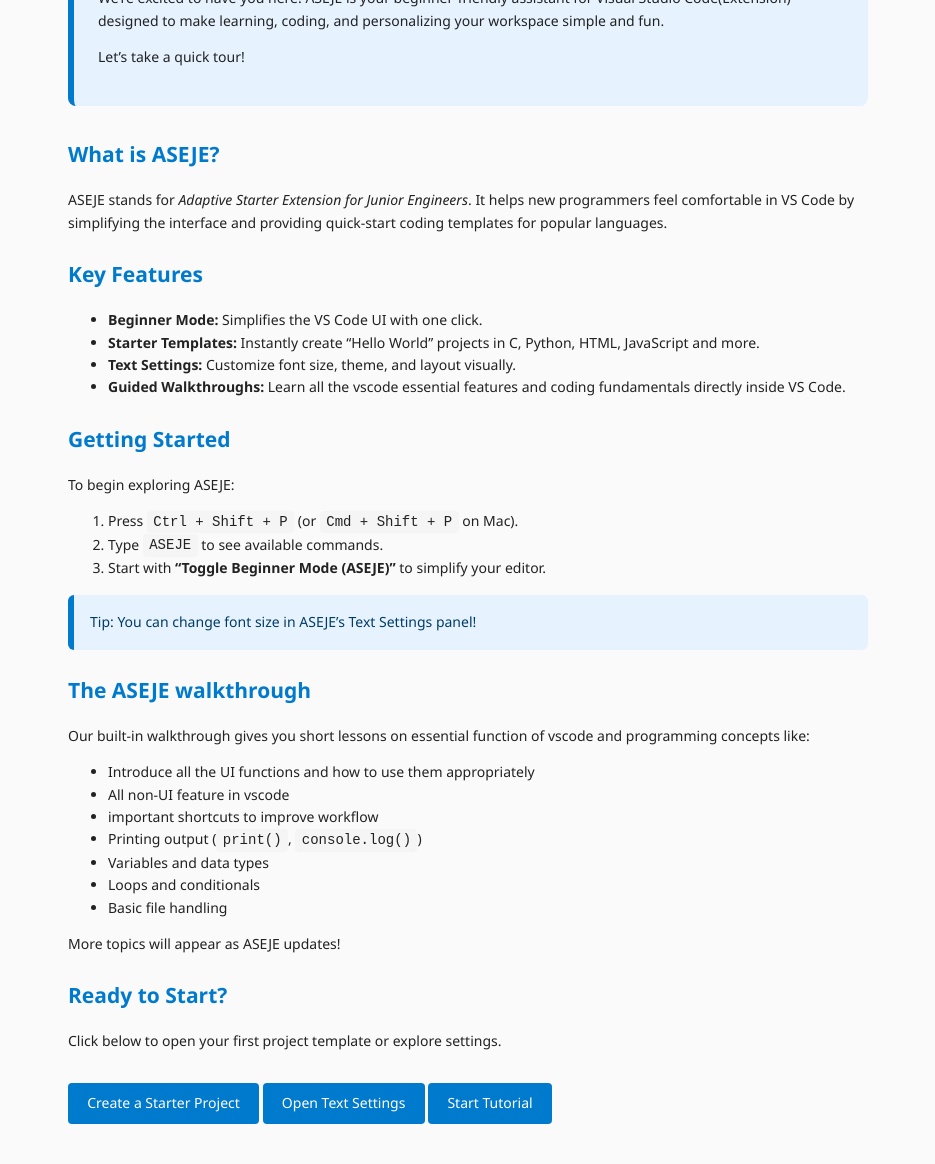
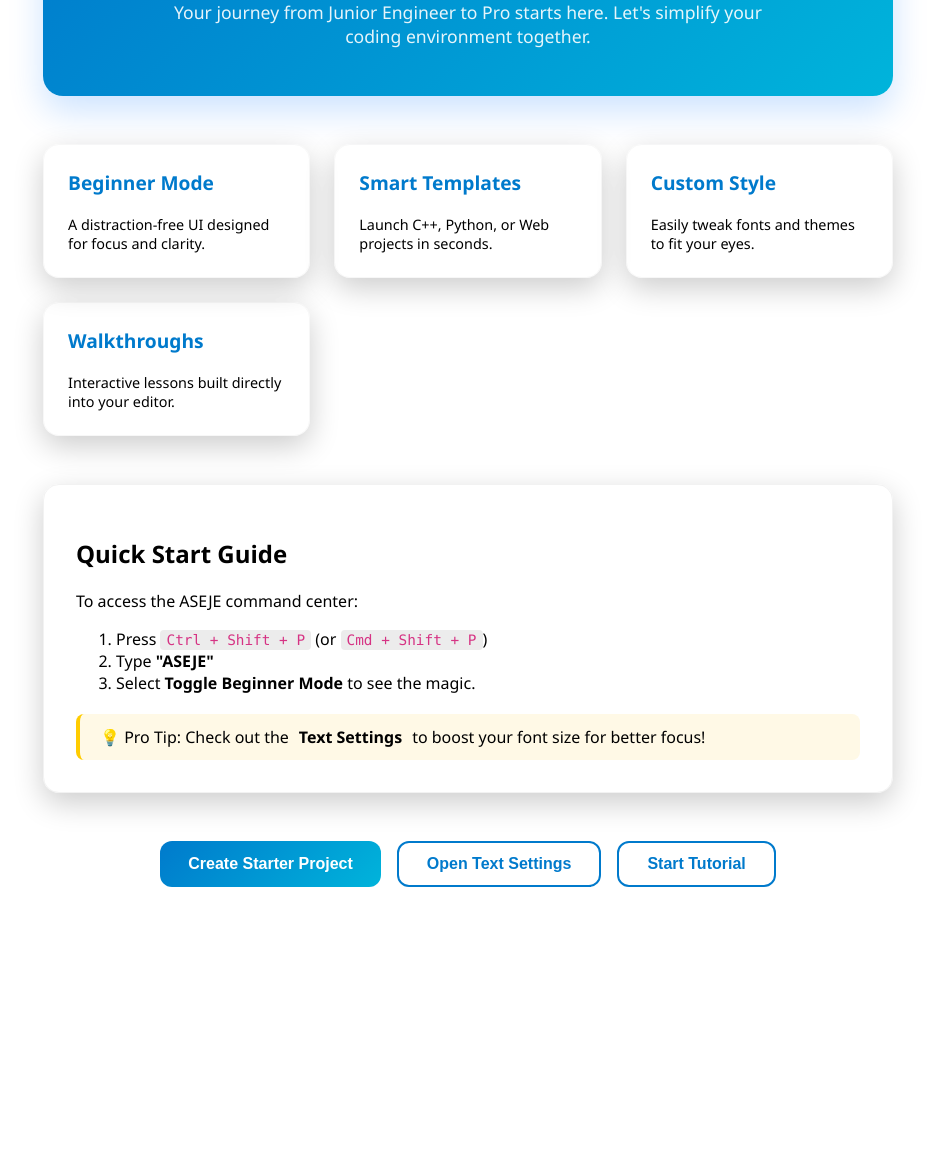
Before and after one commit to evSnow/ASEJE, a website: page view/walkthrough.html in a window 1280 px wide. Shown: the part 159-1323 px from the top of the page, without its empty margins (172-1107 px from the left). After the commit the page ends 1086 px from the top, so only its background shows below. Drawn offline with Linux system fonts and the light colour scheme.

Commit message:
Redesigned walkthrough.html

```diff
--- a/view/walkthrough.html
+++ b/view/walkthrough.html
@@ -2,151 +2,223 @@
 <html lang="en">
 <head>
   <meta charset="UTF-8">
+  <meta name="viewport" content="width=device-width, initial-scale=1.0">
   <title>Welcome to ASEJE</title>
   <style>
+      :root {
+      --primary: #007acc;
+      --primary-gradient: linear-gradient(135deg, #007acc 0%, #00b4db 100%);
+      --bg: var(--vscode-editor-background);
+      --card-bg: var(--vscode-sideBar-background);
+      --text-main: var(--vscode-editor-foreground);
+      --text-muted: var(--vscode-descriptionForeground);
+      --shadow: 0 10px 30px rgba(0, 0, 0, 0.2);
+      }
 
     body {
-      font-size: 14px;
-      font-family: "Segoe UI", Arial, sans-serif;
-      background-color: #fafafa;
-      color: #222;
-      padding: 2rem;
-      line-height: 1.6;
-
-    }
-
-    h1, h2 {
-      color: #007acc;
+      font-family: "Segoe UI Variable Text", "Segoe UI", sans-serif;
+     background-color: var(--bg);
+      color: var(--text-main);
+      margin: 0;
+      padding: 40px 20px;
+      display: flex;
+      justify-content: center;
     }
 
     .container {
-      max-width: 800px;
-      margin: auto;
+      max-width: 850px;
+      width: 100%;
     }
 
-    .welcome-box {
-      background: #e6f3ff;
-      border-left: 6px solid #007acc;
-      padding: 1.5rem;
-      margin-bottom: 2rem;
-      border-radius: 8px;
+    .hero {
+      background: var(--primary-gradient);
+      color: white;
+      padding: 3rem 2rem;
+      border-radius: 20px;
+      text-align: center;
+      box-shadow: 0 15px 35px rgba(0, 114, 255, 0.2);
+      margin-bottom: 3rem;
     }
 
-    .section {
-      margin-top: 1.5rem;
+    .hero h1 {
+      margin: 0;
+      font-size: 2.5rem;
+      letter-spacing: -1px;
     }
 
-    .note {
-      background: #e6f3ff;
-      border-left: 6px solid #007acc;
-      padding: 1rem;
-      border-radius: 6px;
-      margin-top: 1rem;
-      color: #003b66;
+    .hero p {
+      font-size: 1.1rem;
+      opacity: 0.9;
+      max-width: 600px;
+      margin: 1rem auto 0;
+    }
+
+    .grid {
+      display: grid;
+      grid-template-columns: repeat(auto-fit, minmax(200px, 1fr));
+      gap: 1.5rem;
+      margin-bottom: 3rem;
+    }
+
+    .card {
+      background: var(--card-bg);
+      padding: 1.5rem;
+      border-radius: 16px;
+      box-shadow: var(--shadow);
+      border: 1px solid rgba(0, 0, 0, 0.03);
+      transition: transform 0.2s ease, box-shadow 0.2s ease;
+    }
+    .card:hover {
+      transform: translateY(-5px);
+      box-shadow: 0 15px 40px rgba(0, 122, 204, 0.15);
+    }
+
+    .card h3 {
+      color: var(--primary);
+      margin-top: 0;
+      font-size: 1.2rem;
+    }
+
+    .card p {
+      font-size: 0.9rem;
+      color: var(--text-muted);
+      margin-bottom: 0;
+    }
+
+    .instruction-box {
+      background: var(--card-bg);
+      color: var(--text-main);
+      padding: 2rem;
+      border-radius: 16px;
+      box-shadow: var(--shadow);
+      margin-bottom: 3rem;
+      border: 1px solid rgba(128, 128, 128, 0.1);
+    }
+
+
+    code {
+     background: rgba(128, 128, 128, 0.15);
+     padding: 2px 6px;
+     border-radius: 4px;
+     font-family: "Cascadia Code", Consolas, monospace;
+     color: #d63384;
+     font-size: 0.9rem;
+    }
+
+    .actions {
+      display: flex;
+      gap: 1rem;
+      flex-wrap: wrap;
+      justify-content: center;
     }
 
     .btn {
-      display: inline-block;
-      background: #007acc;
+      padding: 12px 28px;
+      border-radius: 12px;
+      font-weight: 600;
+      text-decoration: none;
+      transition: all 0.2s ease;
+      cursor: pointer;
+      border: none;
+      font-size: 1rem;
+    }
+    .btn-primary {
+      background: var(--primary-gradient);
       color: white;
-      padding: 0.6rem 1.2rem;
-      border-radius: 4px;
-      text-decoration: none;
-      margin-top: 1rem;
     }
 
-    .btn:hover {
-      background: #005fa3;
+    .btn-primary:hover {
+      box-shadow: 0 8px 20px rgba(0, 122, 204, 0.3);
+      transform: scale(1.02);
     }
 
-    code {
-      background: #f5f5f5;
-      color: #222;
-      padding: 0.2rem 0.4rem;
-      border-radius: 4px;
+    .btn-outline {
+      background: transparent;
+      border: 2px solid var(--primary);
+      color: var(--primary);
     }
+
+    .btn-outline:hover {
+      background: rgba(0, 122, 204, 0.05);
+    }
+
+    .tip {
+      display: flex;
+      align-items: center;
+      gap: 10px;
+      background: var(--vscode-notifications-background, #fff9e6);
+      border-left: 4px solid #ffcc00;
+      padding: 12px 20px;
+      border-radius: 8px;
+      margin-top: 20px;
+      font-weight: 500;
+    }
+
+
+
   </style>
 </head>
 <body>
   <div class="container">
-    <div class="welcome-box">
-      <h1>Welcome to ASEJE</h1>
-      <p>We’re excited to have you here! ASEJE is your beginner-friendly assistant for Visual Studio Code(Extension)
-      designed to make learning, coding, and personalizing your workspace simple and fun.</p>
-      <p>Let’s take a quick tour!</p>
-    </div>
+   <header class="hero">
+      <h1>🚀 Welcome to ASEJE</h1>
+      <p>Your journey from Junior Engineer to Pro starts here. Let's simplify your coding environment together.</p>
+    </header>
 
-    <div class="section">
-      <h2>What is ASEJE?</h2>
-      <p>ASEJE stands for <em>Adaptive Starter Extension for Junior Engineers</em>.
-      It helps new programmers feel comfortable in VS Code by simplifying the interface and
-      providing quick-start coding templates for popular languages.</p>
-    </div>
-
-    <div class="section">
-      <h2>Key Features</h2>
-      <ul>
-        <li><strong>Beginner Mode:</strong> Simplifies the VS Code UI with one click.</li>
-        <li><strong>Starter Templates:</strong> Instantly create “Hello World” projects in C, Python, HTML, JavaScript and more.</li>
-        <li><strong>Text Settings:</strong> Customize font size, theme, and layout visually.</li>
-        <li><strong>Guided Walkthroughs:</strong> Learn all the vscode essential features and coding fundamentals directly inside VS Code.</li>
-      </ul>
-    </div>
-
-    <div class="section">
-      <h2>Getting Started</h2>
-      <p>To begin exploring ASEJE:</p>
-      <ol>
-        <li>Press <code>Ctrl + Shift + P</code> (or <code>Cmd + Shift + P</code> on Mac).</li>
-        <li>Type <code>ASEJE</code> to see available commands.</li>
-        <li>Start with <strong>“Toggle Beginner Mode (ASEJE)”</strong> to simplify your editor.</li>
-      </ol>
-      <div class="note">
-        Tip: You can change font size in ASEJE’s Text Settings panel!
+    <div class="grid">
+      <div class="card">
+        <h3>Beginner Mode</h3>
+        <p>A distraction-free UI designed for focus and clarity.</p>
+      </div>
+      <div class="card">
+        <h3>Smart Templates</h3>
+        <p>Launch C++, Python, or Web projects in seconds.</p>
+      </div>
+      <div class="card">
+        <h3>Custom Style</h3>
+        <p>Easily tweak fonts and themes to fit your eyes.</p>
+      </div>
+      <div class="card">
+        <h3>Walkthroughs</h3>
+        <p>Interactive lessons built directly into your editor.</p>
       </div>
     </div>
 
-    <div class="section">
-      <h2>The ASEJE walkthrough</h2>
-      <p>Our built-in walkthrough gives you short lessons on essential function of vscode and programming concepts like:</p>
-      <ul>
-        <li>Introduce all the UI functions and how to use them appropriately</li>
-        <li>All non-UI feature in vscode</li>
-        <li>important shortcuts to improve workflow</li>
-        <li>Printing output (<code>print()</code>, <code>console.log()</code>)</li>
-        <li>Variables and data types</li>
-        <li>Loops and conditionals</li>
-        <li>Basic file handling</li>
-      </ul>
-      <p>More topics will appear as ASEJE updates!</p>
+    <div class="instruction-box">
+      <h2>Quick Start Guide</h2>
+      <p>To access the ASEJE command center:</p>
+      <ol>
+        <li>Press <code>Ctrl + Shift + P</code> (or <code>Cmd + Shift + P</code>)</li>
+        <li>Type <strong>"ASEJE"</strong></li>
+        <li>Select <strong>Toggle Beginner Mode</strong> to see the magic.</li>
+      </ol>
+      <div class="tip">
+        💡 Pro Tip: Check out the <b>Text Settings</b> to boost your font size for better focus!
+      </div>
     </div>
 
-    <div class="section">
-      <h2>Ready to Start?</h2>
-      <p>Click below to open your first project template or explore settings.</p>
-      <a class="btn" id="createBtn">Create a Starter Project</a>
-      <a class="btn" id="settingsBtn">Open Text Settings</a>
-      <a class="btn" id="beginning">Start Tutorial</a>
+    <div class="actions">
+      <button class="btn btn-primary" id="createBtn">Create Starter Project</button>
+      <button class="btn btn-outline" id="settingsBtn">Open Text Settings</button>
+      <button class="btn btn-outline" id="beginning">Start Tutorial</button>
     </div>
+
   </div>
 
   <script>
     const vscode = acquireVsCodeApi();
-    document.getElementById('createBtn').addEventListener('click', () => {
-      vscode.postMessage({
-        command: 'createProject',
-        action: 'openTemplateMenu'
+  const handleAction = (id, command, action = '') => {
+    const element = document.getElementById(id);
+    if (element) {
+      element.addEventListener('click', () => {
+        vscode.postMessage({ command, action });
       });
-    });
-    document.getElementById('settingsBtn').addEventListener('click', () => {
-      vscode.postMessage({
-          command: 'openTextSettings',
-          action: 'openTextSettings'
-         });
-    });
-        document.getElementById('beginning').addEventListener('click', () => {
-      vscode.postMessage({ command: 'beginning' });
-    });
+    }
+  };
+
+  handleAction('createBtn', 'createProject', 'openTemplateMenu');
+  handleAction('settingsBtn', 'openTextSettings', 'openTextSettings');
+  handleAction('beginning', 'beginning', 'startWalkthrough');
   </script>
 </body>
 </html>
```
